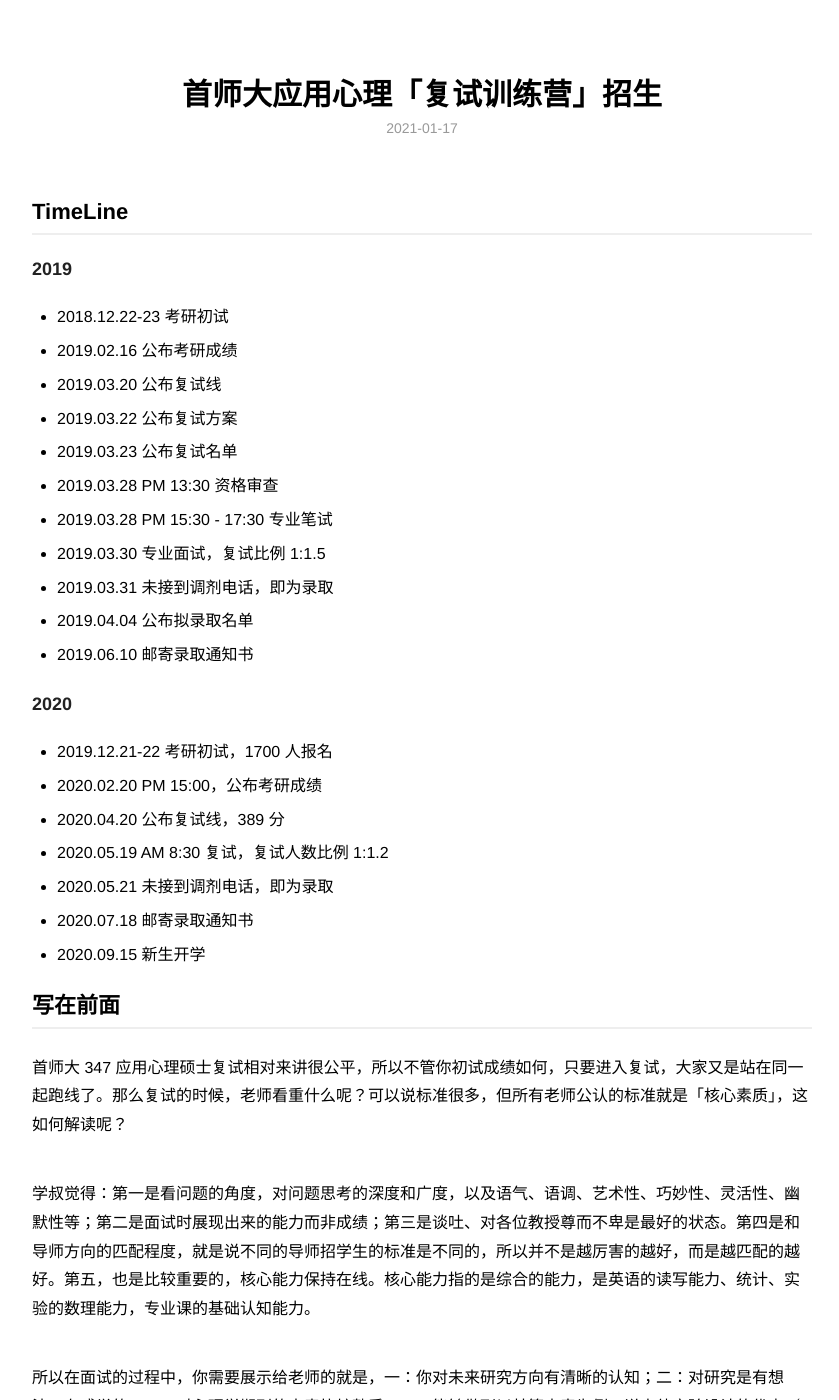
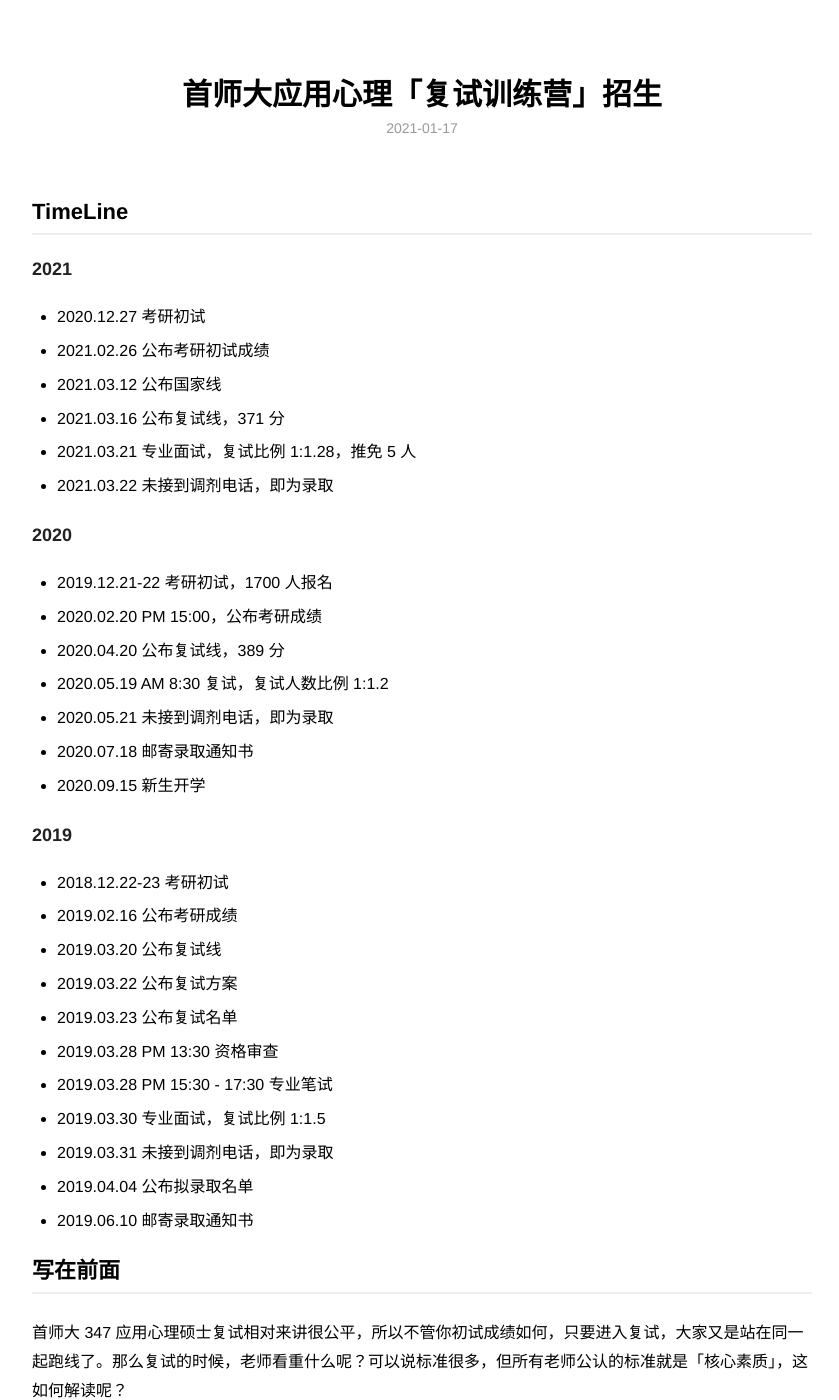
Before and after one commit to zapp926/cnu.github.io, a Jekyll site: the page built from _posts/2021-01-17-reexamine.md, in a window 1280 px wide and 1400 px high. Shown: the whole window, without its empty margins (218-1057 px from the left). Built offline with Jekyll 4.4.1, drawn with Linux system fonts in a browser that asks for light colours.

Commit message:
Update 2021-01-17-reexamine.md

```diff
--- a/_posts/2021-01-17-reexamine.md
+++ b/_posts/2021-01-17-reexamine.md
@@ -6,6 +6,23 @@ description: 圆梦首师大，就在那分分秒秒，滴滴答答。
 ---
 
 ## TimeLine
+### 2021
+* 2020.12.27 考研初试
+* 2021.02.26 公布考研初试成绩
+* 2021.03.12 公布国家线
+* 2021.03.16 公布复试线，371 分
+* 2021.03.21 专业面试，复试比例 1:1.28，推免 5 人
+* 2021.03.22 未接到调剂电话，即为录取
+
+### 2020
+* 2019.12.21-22 考研初试，1700 人报名
+* 2020.02.20 PM 15:00，公布考研成绩
+* 2020.04.20 公布复试线，389 分
+* 2020.05.19 AM 8:30 复试，复试人数比例 1:1.2
+* 2020.05.21 未接到调剂电话，即为录取
+* 2020.07.18 邮寄录取通知书
+* 2020.09.15 新生开学
+
 ### 2019
 * 2018.12.22-23 考研初试
 * 2019.02.16 公布考研成绩
```
Also changed, not shown: other parts of _posts/2021-01-17-reexamine.md (+0 -9 lines).
